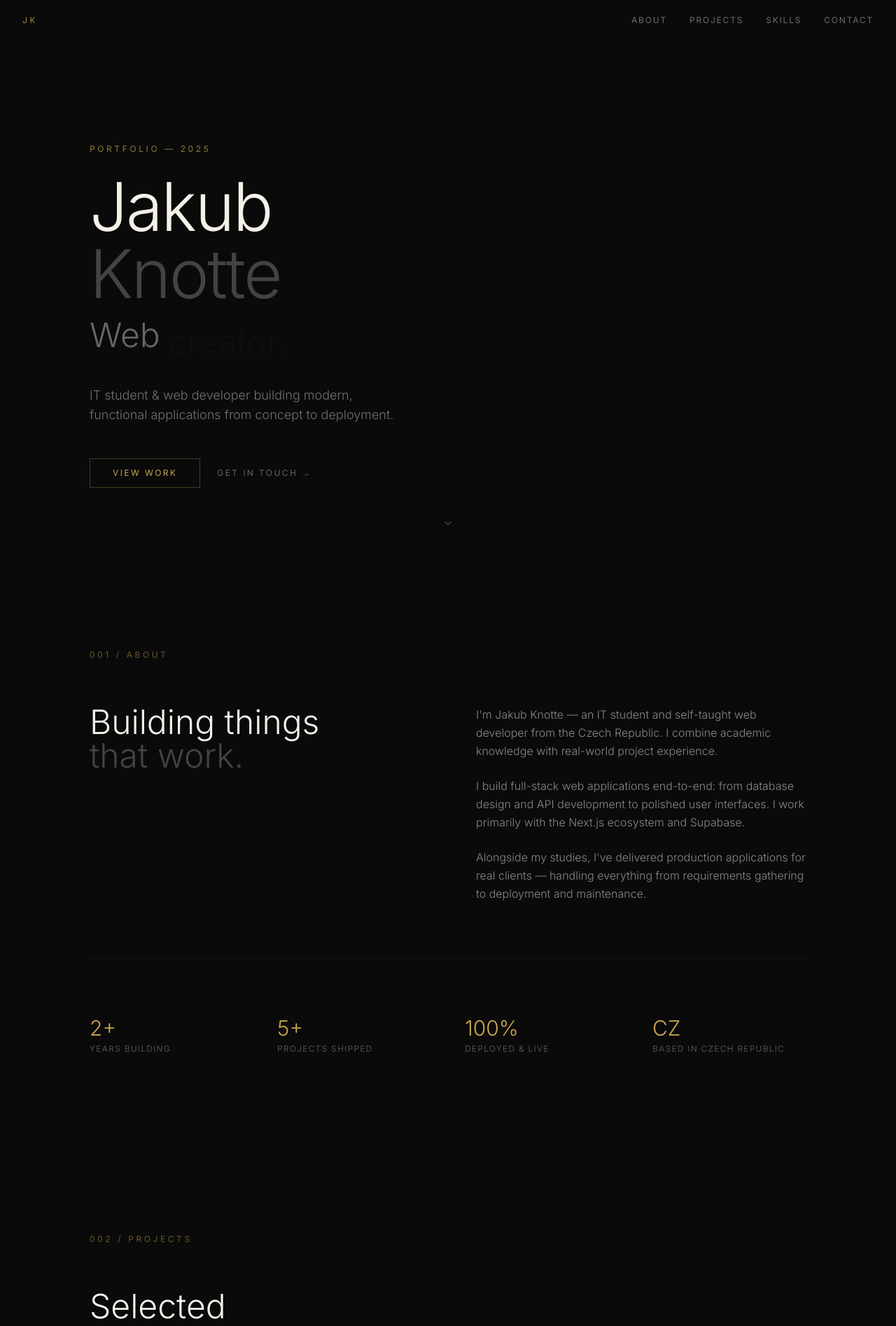
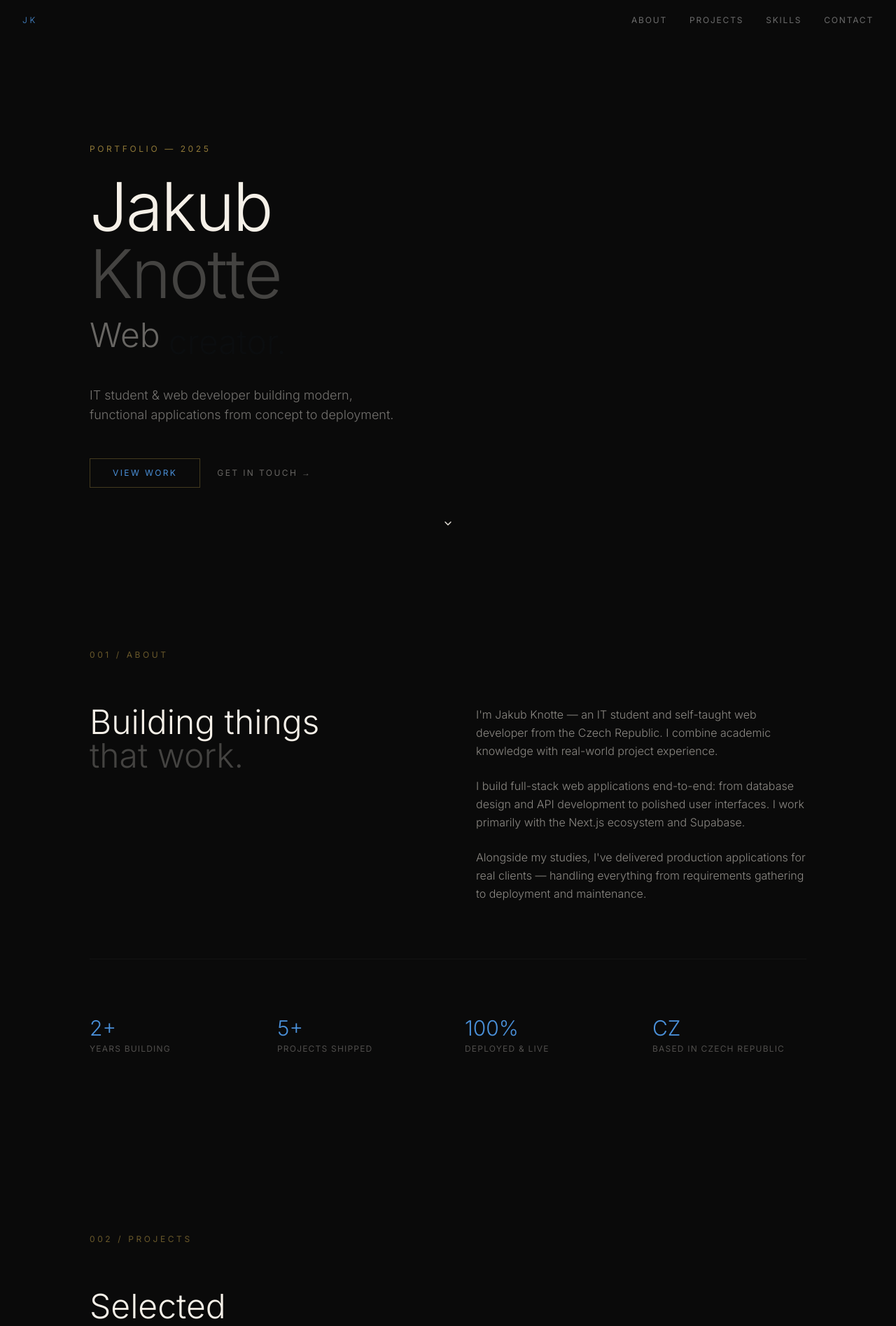
Before and after one commit to knottejakub-png/portfolio, a Next.js app: page / in a window 1280 px wide. Shown: the top 1895 px of the page at 70% size. Built offline with nearby package versions, Linux system fonts and the light colour scheme.

Commit message:
style: replace gold/cream with blue-white palette

```diff
--- a/src/app/page.js
+++ b/src/app/page.js
@@ -66,18 +66,18 @@ function LoadingScreen({ onDone }) {
 
   return (
     <motion.div
-      className="fixed inset-0 z-50 flex flex-col items-center justify-center bg-[#0a0a0a]"
+      className="fixed inset-0 z-50 flex flex-col items-center justify-center bg-[#080808]"
       exit={{ opacity: 0 }}
       transition={{ duration: 0.8 }}
     >
       <div className="w-64 text-center">
         <div className="mb-8">
-          <span className="text-xs tracking-[0.3em] uppercase text-[#c9a84c]">JK</span>
+          <span className="text-xs tracking-[0.3em] uppercase text-[#4a90d9]">JK</span>
         </div>
         <div className="mb-6">
           <div className="h-px bg-[#1a1a1a] w-full relative overflow-hidden">
             <motion.div
-              className="h-full bg-[#c9a84c]"
+              className="h-full bg-[#4a90d9]"
               style={{ width: `${Math.min(progress, 100)}%` }}
               transition={{ ease: 'easeOut' }}
             />
@@ -127,7 +127,7 @@ function Navbar() {
         scrolled ? 'bg-[rgba(10,10,10,0.9)] backdrop-blur-md border-b border-[rgba(201,168,76,0.08)]' : ''
       }`}
     >
-      <span className="text-xs tracking-[0.3em] uppercase text-[#c9a84c] font-light">JK</span>
+      <span className="text-xs tracking-[0.3em] uppercase text-[#4a90d9] font-light">JK</span>
       <div className="flex gap-8">
         {['About', 'Projects', 'Skills', 'Contact'].map(link => (
           <a key={link} href={`#${link.toLowerCase()}`} className="nav-link">
@@ -190,7 +190,7 @@ function Hero() {
               animate={{ opacity: 1, y: 0 }}
               exit={{ opacity: 0, y: -10 }}
               transition={{ duration: 0.4 }}
-              className="text-[#c9a84c]"
+              className="text-[#4a90d9]"
             >
               {words[wordIndex]}
             </motion.span>
@@ -215,7 +215,7 @@ function Hero() {
         >
           <a
             href="#projects"
-            className="text-xs tracking-[0.2em] uppercase text-[#c9a84c] border border-[rgba(201,168,76,0.3)] px-8 py-3 hover:bg-[rgba(201,168,76,0.08)] transition-all duration-300"
+            className="text-xs tracking-[0.2em] uppercase text-[#4a90d9] border border-[rgba(201,168,76,0.3)] px-8 py-3 hover:bg-[rgba(201,168,76,0.08)] transition-all duration-300"
           >
             View Work
           </a>
@@ -234,7 +234,7 @@ function Hero() {
         transition={{ delay: 2, duration: 1 }}
         className="absolute bottom-10 left-1/2 -translate-x-1/2"
       >
-        <ChevronDown className="w-4 h-4 text-[rgba(201,168,76,0.4)] animate-bounce" />
+        <ChevronDown className="w-4 h-4 text-[rgba(74, 144, 217, 0.4)] animate-bounce" />
       </motion.div>
     </section>
   );
@@ -287,7 +287,7 @@ function About() {
               { num: 'CZ', label: 'Based in Czech Republic' },
             ].map(stat => (
               <div key={stat.label}>
-                <div className="text-3xl font-light text-[#c9a84c] mb-1">{stat.num}</div>
+                <div className="text-3xl font-light text-[#4a90d9] mb-1">{stat.num}</div>
                 <div className="text-xs tracking-[0.1em] uppercase text-[rgba(245,240,232,0.3)]">{stat.label}</div>
               </div>
             ))}
@@ -421,9 +421,9 @@ function Contact() {
         <FadeIn delay={0.2}>
           <a
             href="mailto:jakubknotte17@gmail.com"
-            className="group inline-flex items-center gap-4 text-xl md:text-2xl font-light text-[rgba(245,240,232,0.6)] hover:text-[#c9a84c] transition-colors duration-300"
+            className="group inline-flex items-center gap-4 text-xl md:text-2xl font-light text-[rgba(245,240,232,0.6)] hover:text-[#4a90d9] transition-colors duration-300"
           >
-            <Mail className="w-5 h-5 text-[#c9a84c]" />
+            <Mail className="w-5 h-5 text-[#4a90d9]" />
             jakubknotte17@gmail.com
             <ArrowUpRight className="w-4 h-4 opacity-0 group-hover:opacity-100 transition-opacity duration-300" />
           </a>
```
